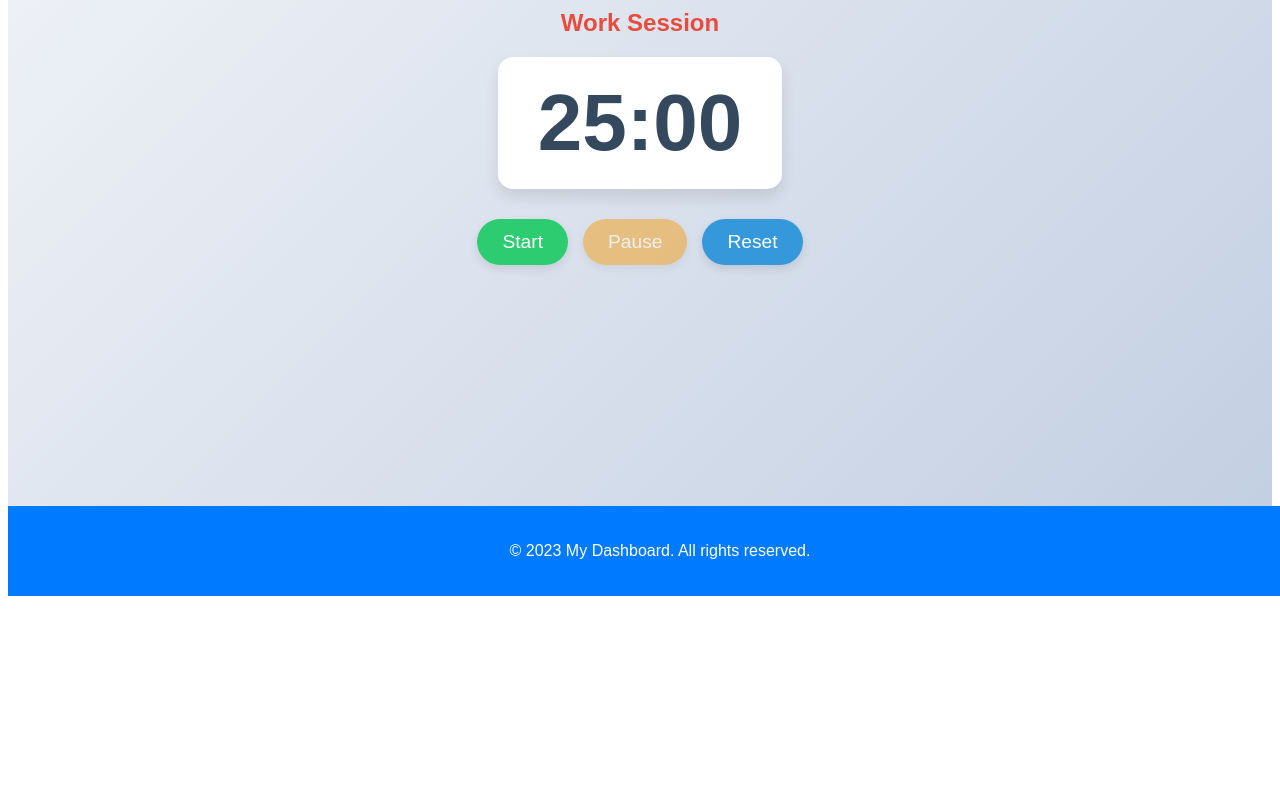
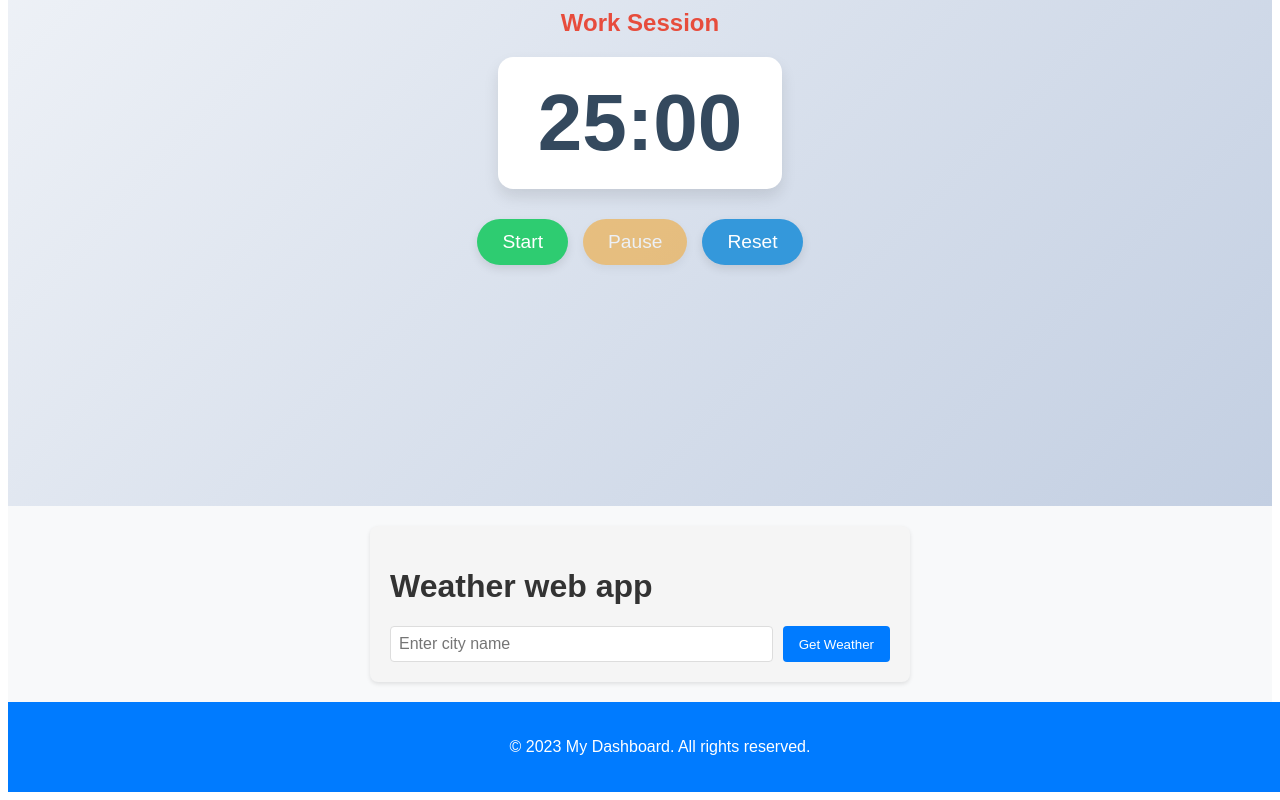
Before and after one commit to lewiii254/Progskill, a React (Vite) app: page / in a window 1280 px wide. Shown: the part 1009-1809 px from the top of the page. Before the commit the page ends 1613 px from the top, so only its background shows below. Built offline with nearby package versions, Linux system fonts and the light colour scheme.

Commit message:
day 4 challenge weather app component

```diff
--- a/src/App.jsx
+++ b/src/App.jsx
@@ -5,6 +5,8 @@ import Footer from './components/Footer';
 import TodoList from './components/TodoList';
 import Pomodoro from './components/Pomodoro';
 import './App.css';
+import Weather from './components/weather';
+
 function App() {
   return (
     <div className="dashboard">
@@ -19,6 +21,7 @@ function App() {
       </div>
      <div>
       <Pomodoro />
+      <Weather />
      </div>
       <div className="footer"><Footer /></div>
     </div>
--- /dev/null
+++ b/src/components/Weather.module.css
@@ -0,0 +1,87 @@
+/* Weather.module.css (Scoped CSS) */
+.weatherContainer {
+    width: 500px;
+    margin: 20px auto;
+    padding: 20px;
+    background: #f5f5f5;
+    border-radius: 8px;
+    box-shadow: 0 2px 4px rgba(0, 0, 0, 0.1);
+  }
+
+  .weatherForm {
+    display: flex;
+    gap: 10px;
+  }
+
+  .cityInput {
+    flex: 1;
+    padding: 8px;
+    border: 1px solid #ddd;
+    border-radius: 4px;
+    font-size: 16px;
+  }
+
+  .submitButton {
+    padding: 8px 16px;
+    background: #007bff;
+    color: white;
+    border: none;
+    border-radius: 4px;
+    cursor: pointer;
+    transition: background 0.3s;
+  }
+
+  .submitButton:hover {
+    background: #0056b3;
+  }
+
+  .error {
+    color: #dc3545;
+    margin: 10px 0;
+  }
+
+  .weatherInfo {
+    text-align: center;
+    margin-top: 20px;
+  }
+
+  .weatherIcon {
+    width: 50px;
+    height: 50px;
+  }
+
+  .temp {
+    font-size: 24px;
+    font-weight: bold;
+    margin: 10px 0;
+  }
+
+  .description {
+    text-transform: capitalize;
+    color: #666;
+  }
+  .styles.weatherTitle  h1{
+    font-size: 1.5rem;
+    margin-bottom: 20px;
+    transition: color 0.3s ease;
+    color: #2ecc71;
+  }
+
+  .styles.weatherTitle:hover {
+    color: #28a745;
+  }
+
+  .styles.weatherTitle:active {
+    color: #27ae60;
+  }
+
+  .styles.weatherDescription {
+    font-size: 1.2rem;
+    color: #666;
+  }
+
+  .styles.weatherTemperature {
+    font-size: 2rem;
+    font-weight: bold;
+    color: #007BFF;
+  }
--- /dev/null
+++ b/src/components/weather.jsx
@@ -0,0 +1,73 @@
+// Weather.js (Component)
+import React, { useState } from 'react';
+import styles from './Weather.module.css'; // Import CSS module for scoped styling
+
+const Weather = () => {
+  const [city, setCity] = useState('');
+  const [weatherData, setWeatherData] = useState(null);
+  const [error, setError] = useState(null);
+
+  // OpenWeather API key
+  const API_KEY = 'eff684b92a05891673901c34dc44d75f';
+  const API_URL = 'https://api.openweathermap.org/data/2.5/weather';
+
+  const fetchWeather = async (e) => {
+    e.preventDefault();
+    try {
+      const response = await fetch(
+        `${API_URL}?q=${city}&appid=${API_KEY}&units=metric`
+      );
+      if (!response.ok) {
+        throw new Error('City not found');
+      }
+      const data = await response.json();
+      setWeatherData({
+        temp: data.main.temp,
+        city: data.name,
+        description: data.weather[0].description,
+        icon: data.weather[0].icon,
+      });
+      setError(null);
+    } catch (err) {
+      setError(err.message);
+      setWeatherData(null);
+    }
+  };
+
+  return (
+    <div className={styles.weatherContainer}>
+        <h1 className={styles.weatherTitle}>Weather web app</h1>
+      <form onSubmit={fetchWeather} className={styles.weatherForm}>
+        <input
+          type="text"
+          value={city}
+          onChange={(e) => setCity(e.target.value)}
+          placeholder="Enter city name"
+          className={styles.cityInput}
+        />
+        <button type="submit" className={styles.submitButton}>
+          Get Weather
+        </button>
+      </form>
+
+      {error && <p className={styles.error}>{error}</p>}
+
+      {weatherData && (
+        <div className={styles.weatherInfo}>
+          <h2>{weatherData.city}</h2>
+          <img
+            src={`http://openweathermap.org/img/wn/${weatherData.icon}.png`}
+            alt={weatherData.description}
+            className={styles.weatherIcon}
+          />
+          <p className={styles.temp}>{weatherData.temp}°C</p>
+          <p className={styles.description}>
+            {weatherData.description}
+          </p>
+        </div>
+      )}
+    </div>
+  );
+};
+
+export default Weather;
```
